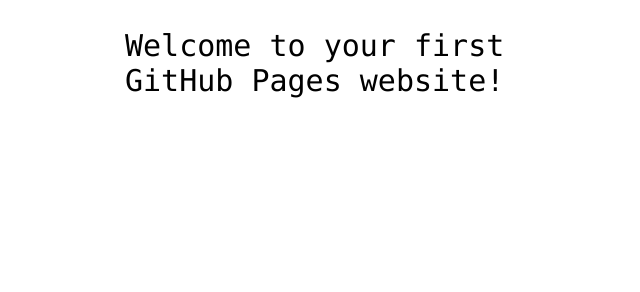
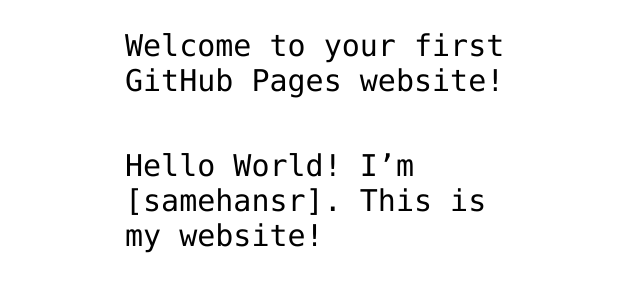
Before and after one commit to SamehaNsr/SamehaNsr.github.io, a plain HTML site: page index.html in a window 1280 px wide. Shown: the part 360-652 px from the top of the page, without its empty margins (315-955 px from the left). Drawn offline with Linux system fonts and the light colour scheme.

Commit message:
Update index.html

```diff
--- a/index.html
+++ b/index.html
@@ -13,6 +13,7 @@
 
 <!-- Change this code here by copy and pasting your template on line 15 -->
 <p>Welcome to your first GitHub Pages website!</p>
+<p>Hello World! I’m [samehansr]. This is my website!</p>
 
 </body>
 </html>
```
